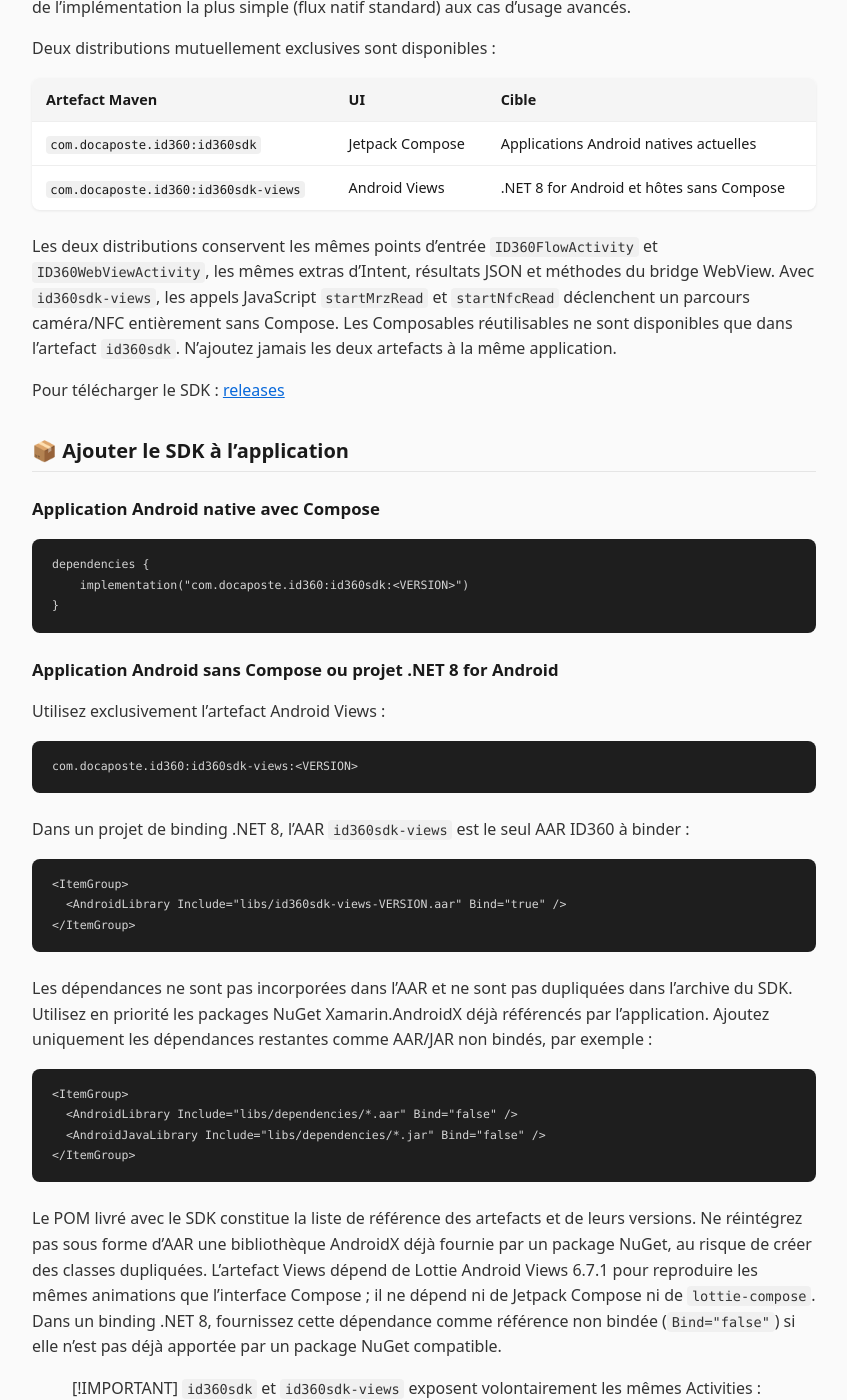
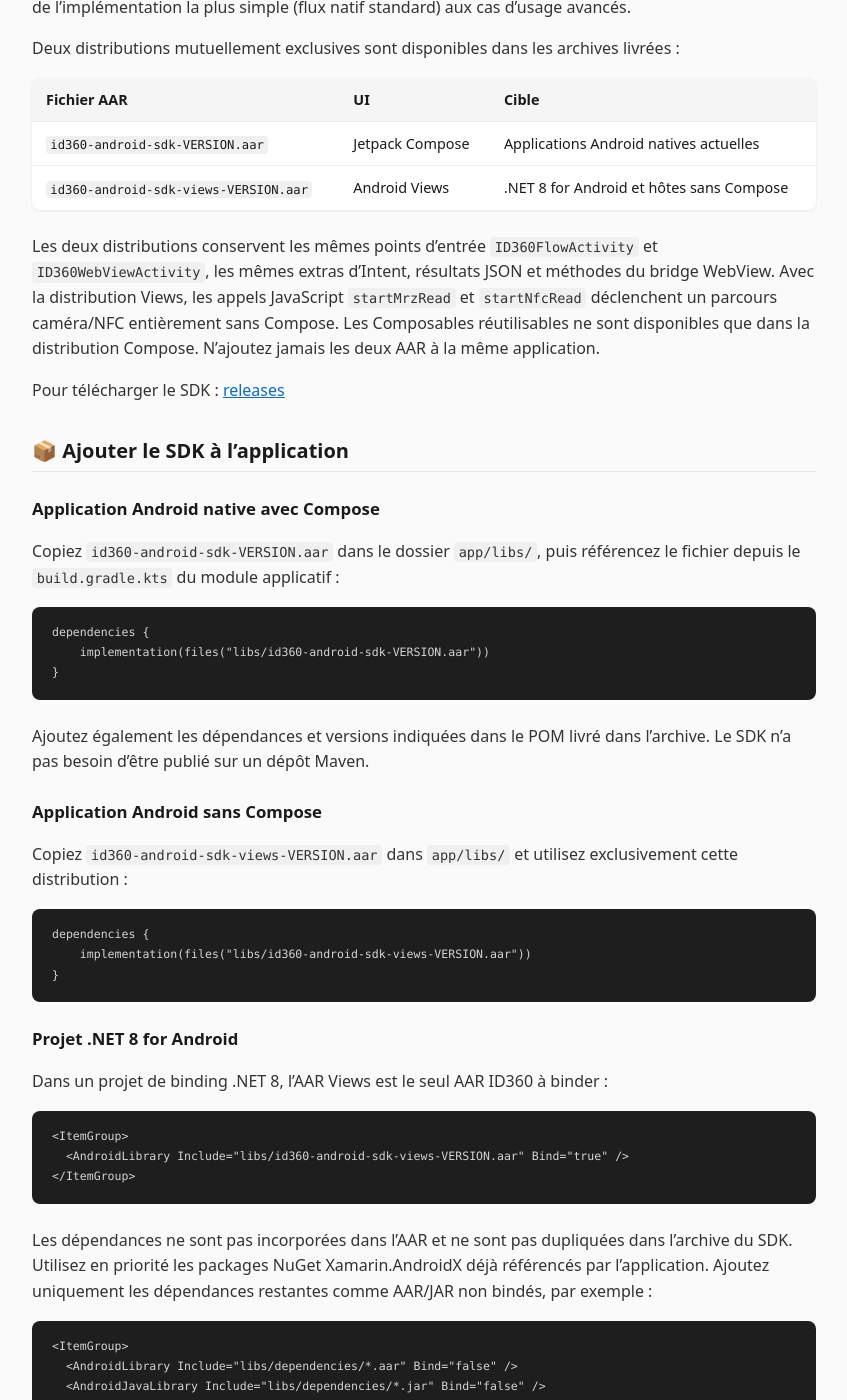
Before and after one commit to id360docaposte/id360docaposte.github.io, a Jekyll site: the page built from GUIDE_INTEGRATION_ANDROID.md, in a window 1280 px wide and 1400 px high, scrolled down 211 px. Shown: the whole window, without its empty margins (216-1063 px from the left). Built offline with Jekyll 4.4.1, drawn with Linux system fonts in a browser that asks for light colours; our own code applies the rules of GitHub Pages for plain Markdown files; some of the changed text lies outside the part shown.

Commit message:
update doc

````diff
--- a/GUIDE_INTEGRATION_ANDROID.md
+++ b/GUIDE_INTEGRATION_ANDROID.md
@@ -2,19 +2,20 @@
 
 Ce guide vous accompagne pas à pas dans l'intégration du SDK ID360 dans votre application Android, de l'implémentation la plus simple (flux natif standard) aux cas d'usage avancés.
 
-Deux distributions mutuellement exclusives sont disponibles :
+Deux distributions mutuellement exclusives sont disponibles dans les archives
+livrées :
 
-| Artefact Maven | UI | Cible |
+| Fichier AAR | UI | Cible |
 |---|---|---|
-| `com.docaposte.id360:id360sdk` | Jetpack Compose | Applications Android natives actuelles |
-| `com.docaposte.id360:id360sdk-views` | Android Views | .NET 8 for Android et hôtes sans Compose |
+| `id360-android-sdk-VERSION.aar` | Jetpack Compose | Applications Android natives actuelles |
+| `id360-android-sdk-views-VERSION.aar` | Android Views | .NET 8 for Android et hôtes sans Compose |
 
 Les deux distributions conservent les mêmes points d'entrée
 `ID360FlowActivity` et `ID360WebViewActivity`, les mêmes extras d'Intent,
-résultats JSON et méthodes du bridge WebView. Avec `id360sdk-views`, les appels
+résultats JSON et méthodes du bridge WebView. Avec la distribution Views, les appels
 JavaScript `startMrzRead` et `startNfcRead` déclenchent un parcours caméra/NFC
 entièrement sans Compose. Les Composables réutilisables ne sont disponibles que
-dans l'artefact `id360sdk`. N'ajoutez jamais les deux artefacts à la même
+dans la distribution Compose. N'ajoutez jamais les deux AAR à la même
 application.
 
 Pour télécharger le SDK : [releases](https://github.com/id360docaposte/id360docaposte.github.io/releases)
@@ -23,26 +24,36 @@
 
 ### Application Android native avec Compose
 
+Copiez `id360-android-sdk-VERSION.aar` dans le dossier `app/libs/`, puis référencez le
+fichier depuis le `build.gradle.kts` du module applicatif :
+
 ```kotlin
 dependencies {
-    implementation("com.docaposte.id360:id360sdk:<VERSION>")
+    implementation(files("libs/id360-android-sdk-VERSION.aar"))
 }
 ```
 
-### Application Android sans Compose ou projet .NET 8 for Android
+Ajoutez également les dépendances et versions indiquées dans le POM livré dans
+l'archive. Le SDK n'a pas besoin d'être publié sur un dépôt Maven.
 
-Utilisez exclusivement l'artefact Android Views :
+### Application Android sans Compose
 
-```text
-com.docaposte.id360:id360sdk-views:<VERSION>
+Copiez `id360-android-sdk-views-VERSION.aar` dans `app/libs/` et utilisez exclusivement
+cette distribution :
+
+```kotlin
+dependencies {
+    implementation(files("libs/id360-android-sdk-views-VERSION.aar"))
+}
 ```
 
-Dans un projet de binding .NET 8, l'AAR `id360sdk-views` est le seul AAR ID360
-à binder :
+### Projet .NET 8 for Android
+
+Dans un projet de binding .NET 8, l'AAR Views est le seul AAR ID360 à binder :
 
 ```xml
 <ItemGroup>
-  <AndroidLibrary Include="libs/id360sdk-views-VERSION.aar" Bind="true" />
+  <AndroidLibrary Include="libs/id360-android-sdk-views-VERSION.aar" Bind="true" />
 </ItemGroup>
 ```
 
@@ -58,18 +69,19 @@
 </ItemGroup>
 ```
 
-Le POM livré avec le SDK constitue la liste de référence des artefacts et de
-leurs versions. Ne réintégrez pas sous forme d'AAR une bibliothèque AndroidX
+Le POM livré dans l'archive constitue la liste de référence des dépendances et
+de leurs versions ; il n'implique pas l'existence d'un dépôt Maven hébergeant le
+SDK. Ne réintégrez pas sous forme d'AAR une bibliothèque AndroidX
 déjà fournie par un package NuGet, au risque de créer des classes dupliquées.
-L'artefact Views dépend de Lottie Android Views 6.7.1 pour reproduire les mêmes
+La distribution Views dépend de Lottie Android Views 6.7.1 pour reproduire les mêmes
 animations que l'interface Compose ; il ne dépend ni de Jetpack Compose ni de
 `lottie-compose`. Dans un binding .NET 8, fournissez cette dépendance comme
 référence non bindée (`Bind="false"`) si elle n'est pas déjà apportée par un
 package NuGet compatible.
 
 > [!IMPORTANT]
-> `id360sdk` et `id360sdk-views` exposent volontairement les mêmes Activities :
-> ils sont alternatifs et ne doivent jamais être référencés ensemble.
+> Les deux AAR exposent volontairement les mêmes Activities : ils sont
+> alternatifs et ne doivent jamais être référencés ensemble.
 
 ---
 
@@ -127,20 +139,10 @@
 
 Le SDK affiche ses propres écrans, gère la caméra et la puce NFC, puis vous renvoie un JSON contenant les données d'identité extraites.
 
-### Étape 1 : Ajouter le SDK à votre projet
-
-Choisissez l'un des deux artefacts décrits dans la section « Ajouter le SDK à
-l'application ». Les exemples Kotlin ci-dessous utilisent le même contrat
-d'Activity avec les deux distributions.
-
 > [!NOTE]
 > Le SDK déclare automatiquement dans son manifest les permissions (Caméra et NFC) ainsi que les fonctionnalités matérielles requises. Vous n'avez aucune permission supplémentaire à déclarer dans votre manifeste principal.
-> Avec une archive `.aar`, veillez également à intégrer les dépendances listées
-> dans le POM fourni. Sous .NET 8, utilisez les packages NuGet Xamarin
-> correspondants quand ils existent ; les AAR/JAR ajoutés manuellement doivent
-> être embarqués avec `Bind="false"`.
 
-### Étape 2 : Lancer le flux et récupérer le résultat
+### Étape 1 : Lancer le flux et récupérer le résultat
 Dans votre `Activity` ou `Fragment`, configurez le launcher standard d'Android pour lancer le flux de capture et traiter le JSON de sortie :
 
 ```kotlin
````
Also changed, not shown: other parts of GUIDE_INTEGRATION_ANDROID.md (+1 -1 lines).
